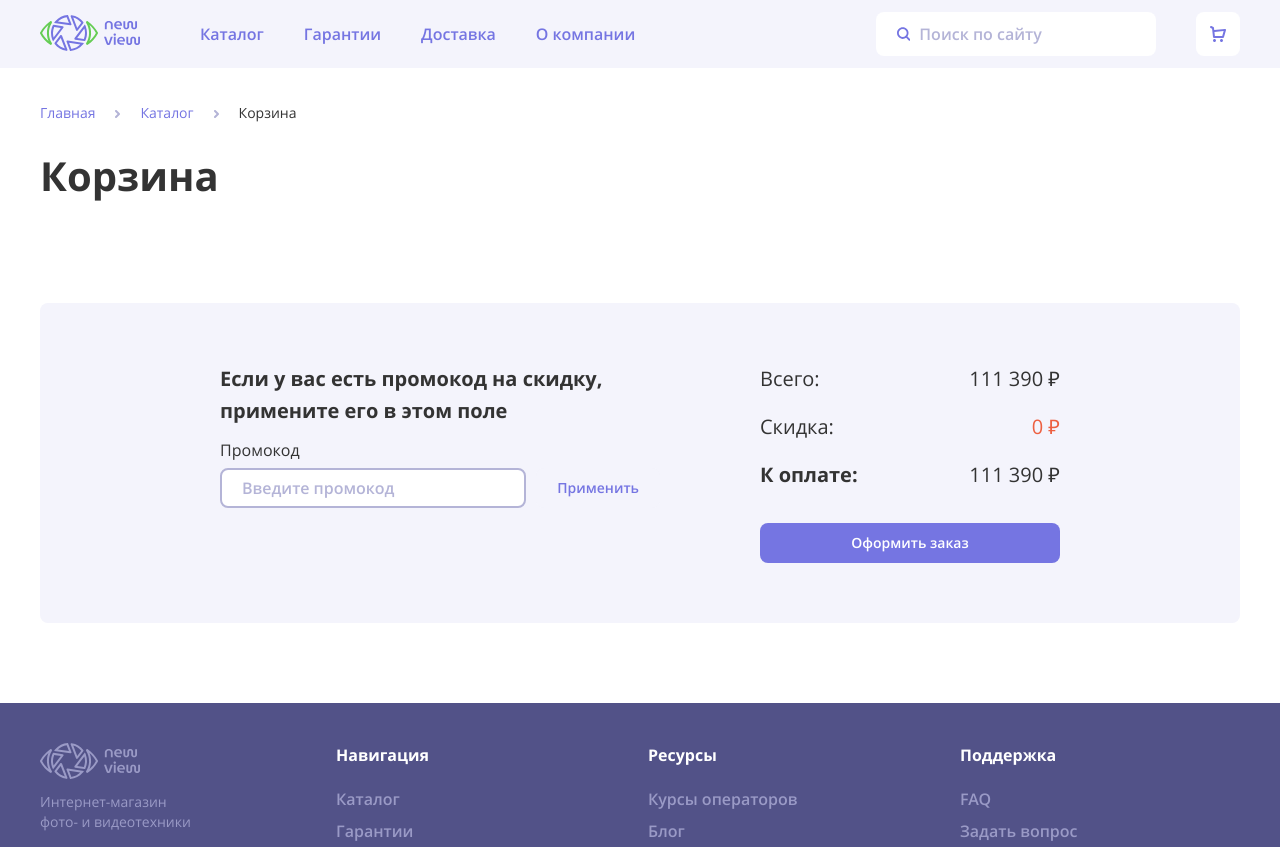
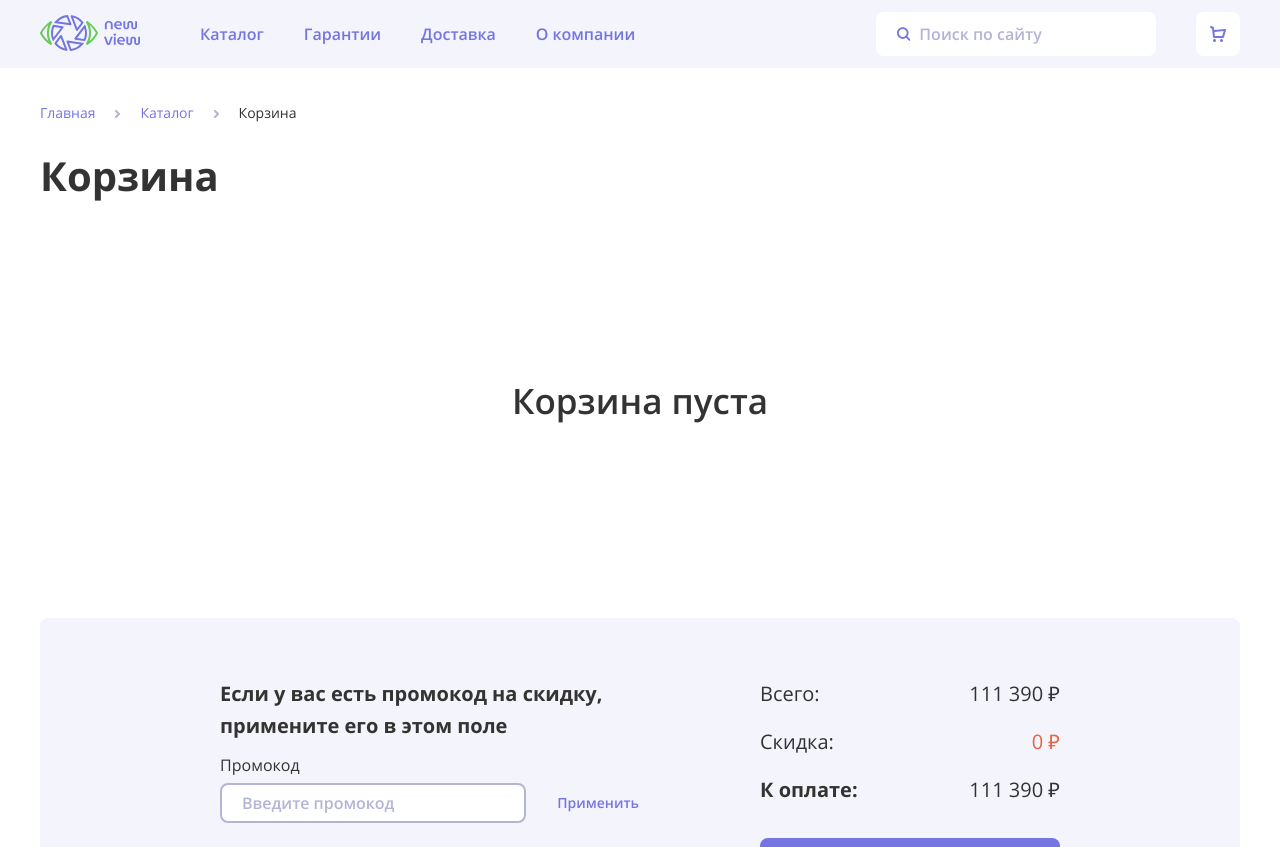
Before and after one commit to Vanesflat/camera-shop, a React (Create React App) app: page /basket in a window 1280 px wide. Shown: the top 847 px of the page. Built offline with nearby package versions, Linux system fonts and the light colour scheme.

Commit message:
Add basket empty component

```diff
--- /dev/null
+++ b/src/components/basket-list-empty/basket-list-empty.module.scss
@@ -0,0 +1,13 @@
+.wrapper {
+  margin: 140px;
+  display: grid;
+  place-items: center;
+}
+
+.text {
+  margin: 0;
+  text-align: center;
+  font-size: 35px;
+  line-height: 1;
+  font-weight: 600;
+}
--- /dev/null
+++ b/src/components/basket-list-empty/basket-list-empty.tsx
@@ -0,0 +1,11 @@
+import classes from './basket-list-empty.module.scss';
+
+function BasketListEmpty(): JSX.Element {
+  return (
+    <div className={classes.wrapper}>
+      <p className={classes.text}>Корзина пуста</p>
+    </div>
+  );
+}
+
+export default BasketListEmpty;
--- a/src/components/basket-list/basket-list.tsx
+++ b/src/components/basket-list/basket-list.tsx
@@ -1,14 +1,18 @@
 import { Camera } from '../../types/camera';
 import BasketItem from '../basket-item/basket-item';
+import BasketListEmpty from '../basket-list-empty/basket-list-empty';
 
 type BasketListProps = {
-  cameras: Camera[];
+  cameras?: Camera[];
+  isBasketPage?: boolean;
 }
 
-function BasketList({ cameras }: BasketListProps): JSX.Element {
+function BasketList({ cameras = [], isBasketPage = true }: BasketListProps): JSX.Element {
   return (
     <div className="basket__list">
-      {cameras.map((camera) => <BasketItem camera={camera} key={camera.id} />)}
+      {!cameras.length ?
+        <BasketListEmpty /> :
+        cameras.map((camera) => <BasketItem camera={camera} isBasketPage={isBasketPage} key={camera.id} />)}
     </div>
   );
 }
--- a/src/pages/basket-page/basket-page.tsx
+++ b/src/pages/basket-page/basket-page.tsx
@@ -2,12 +2,8 @@ import BasketList from '../../components/basket-list/basket-list';
 import BasketSummary from '../../components/basket-summary/basket-summary';
 import Breadcrumbs from '../../components/breadcrumbs/breadcrumbs';
 import Layout from '../../components/layout/layout';
-import { useAppSelector } from '../../hooks/use-app-selector/use-app-selector';
-import { getCameras } from '../../store/reducers/cameras/selectors';
 
 function BasketPage(): JSX.Element {
-  const cameras = useAppSelector(getCameras);
-
   return (
     <Layout pageTitle="Корзина">
       <main data-testid="basket-page">
@@ -16,7 +12,7 @@ function BasketPage(): JSX.Element {
           <section className="basket">
             <div className="container">
               <h1 className="title title--h2">Корзина</h1>
-              <BasketList cameras={cameras.slice(0, 6)} />
+              <BasketList />
               <BasketSummary />
             </div>
           </section>
```
